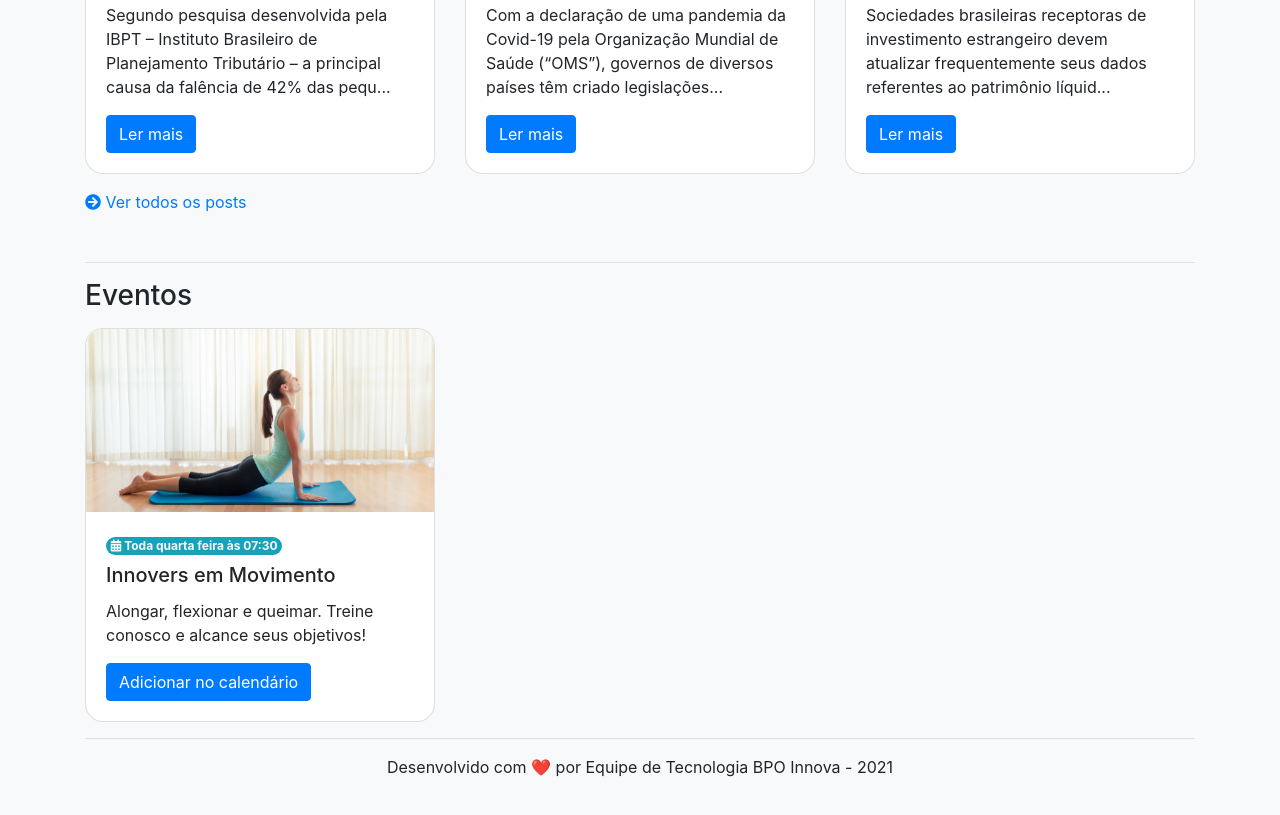
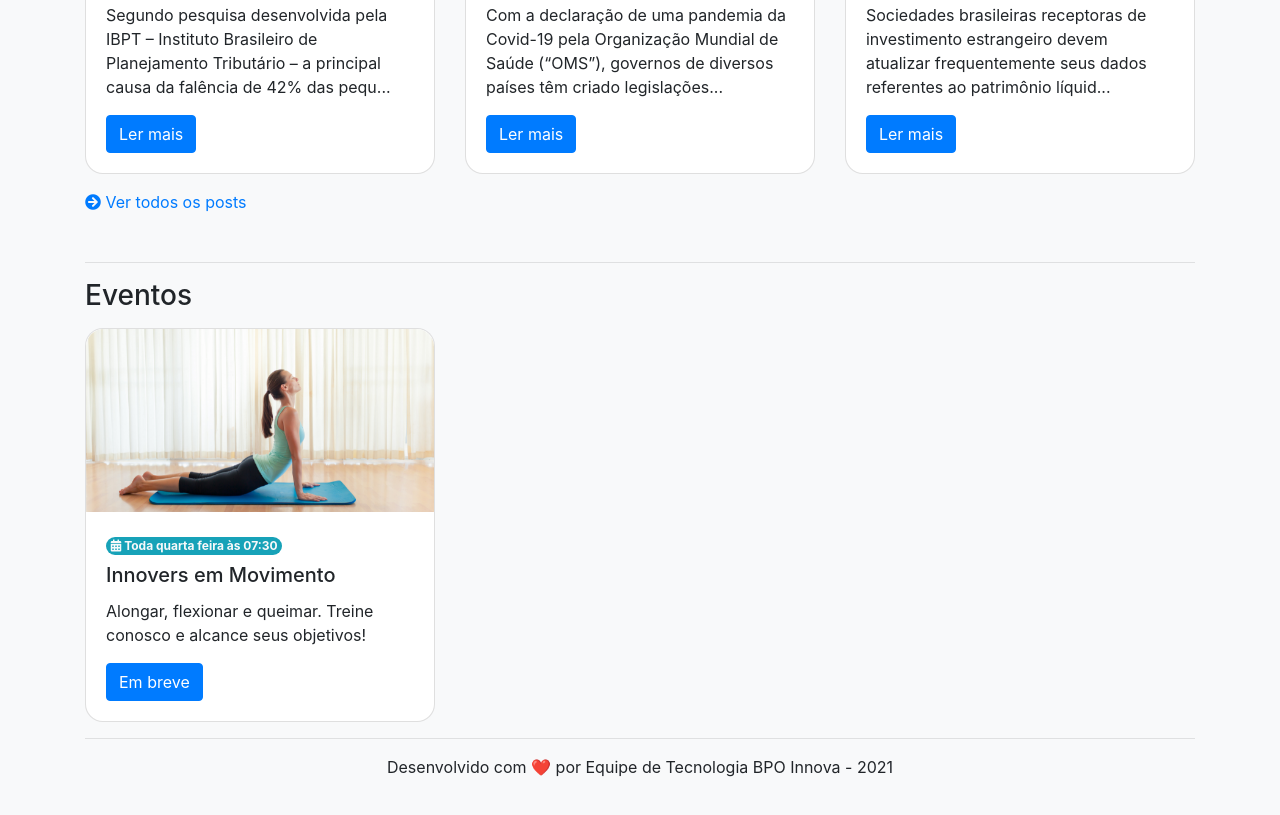
Before and after one commit to Bpo-Innova/app.teams.channel, a plain HTML site: page src/index.html in a window 1280 px wide. Shown: the part 1472-2287 px from the top of the page. Drawn offline with Linux system fonts and the light colour scheme.

Commit message:
Ajustado botão do Innovers em movimento

```diff
--- a/src/index.html
+++ b/src/index.html
@@ -262,8 +262,8 @@
                             <p class="card-text">
                                 Alongar, flexionar e queimar. Treine conosco e alcance seus objetivos!
                             </p>
-                            <a target="_blank" href="https://teams.microsoft.com/l/meetup-join/19%3ameeting_M2YzODUzYjktYjIzNS00MGI4LTlhMzUtODM1YjRjMDZmNDk1%40thread.v2/0?context=%7b%22Tid%22%3a%22848d9abb-7bf5-4499-acfe-fc45827841f7%22%2c%22Oid%22%3a%2260669038-9e48-48c5-8363-a4829a1611fa%22%7d" class="btn btn-primary">
-                                Adicionar no calendário
+                            <a target="_blank" href="https://teams.microsoft.com/l/meetup-join/19%3ameeting_M2YzODUzYjktYjIzNS00MGI4LTlhMzUtODM1YjRjMDZmNDk1%40thread.v2/0?context=%7b%22Tid%22%3a%22848d9abb-7bf5-4499-acfe-fc45827841f7%22%2c%22Oid%22%3a%2260669038-9e48-48c5-8363-a4829a1611fa%22%7d" class="btn btn-primary" disabled>
+                                Em breve
                             </a>
                         </div>
                     </div>
```
